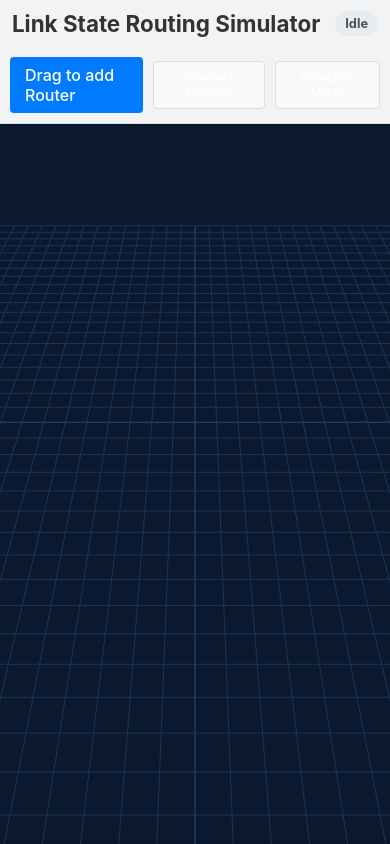
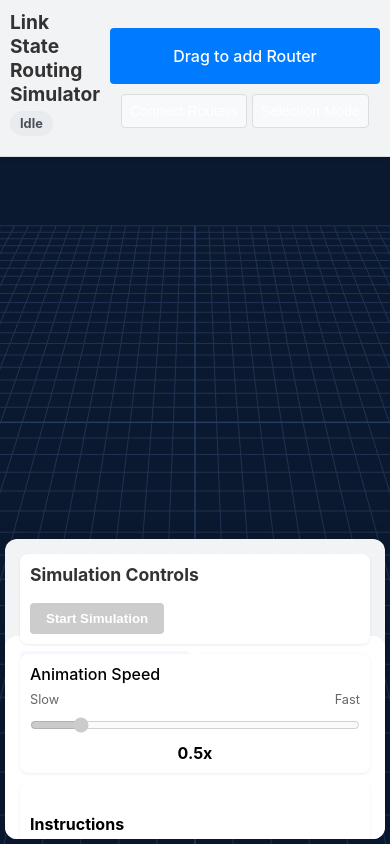
Before and after one commit to hemanth4646k/Link-State-Routing-Simulator, a React (Create React App) app: page / in a window 390 px wide. Built offline with nearby package versions, Linux system fonts and the light colour scheme.

Commit message:
working 3d perfectly with some ui improvements and next step is dynamic event handling

```diff
--- a/src/App.css
+++ b/src/App.css
@@ -48,7 +48,7 @@ main {
   left: 0;
   right: 0;
   bottom: 0;
-  background-color: #f9f9f9;
+  background-color: #0a192f;
   z-index: 1;
 }
 
@@ -57,30 +57,27 @@ main {
 }
 
 /* Panels must come above stage but below toolbox */
-.left-panel {
+.left-panel, .right-panel {
   position: absolute;
   top: 70px;
-  left: 10px;
-  width: 300px;
   bottom: 10px;
   z-index: 5;
   background-color: rgba(255, 255, 255, 0.95);
   border-radius: 8px;
   box-shadow: 0 4px 8px rgba(0, 0, 0, 0.1);
-  overflow: auto;
+  overflow: hidden;
+  display: flex;
+  flex-direction: column;
+}
+
+.left-panel {
+  left: 10px;
+  width: 300px;
 }
 
 .right-panel {
-  position: absolute;
-  top: 70px;
   right: 10px;
   width: 320px;
-  bottom: 10px;
-  z-index: 5;
-  background-color: rgba(255, 255, 255, 0.95);
-  border-radius: 8px;
-  box-shadow: 0 4px 8px rgba(0, 0, 0, 0.1);
-  overflow: auto;
 }
 
 /* Toolbox must come above everything */
@@ -153,10 +150,27 @@ main {
 }
 
 /* Control Panel styles */
-.control-panel-container {
-  padding: 15px;
+.control-panel-container, .lsdb-panel {
   height: 100%;
   overflow-y: auto;
+  scrollbar-width: thin;
+  padding: 15px;
+}
+
+.control-panel-container::-webkit-scrollbar,
+.lsdb-panel::-webkit-scrollbar {
+  width: 6px;
+}
+
+.control-panel-container::-webkit-scrollbar-track,
+.lsdb-panel::-webkit-scrollbar-track {
+  background: rgba(0, 0, 0, 0.05);
+}
+
+.control-panel-container::-webkit-scrollbar-thumb,
+.lsdb-panel::-webkit-scrollbar-thumb {
+  background: rgba(0, 0, 0, 0.2);
+  border-radius: 3px;
 }
 
 .panel-section {
@@ -485,7 +499,7 @@ input[type="range"] {
   padding: 2px 6px;
   border-radius: 10px;
   font-size: 12px;
-  box-shadow: 0 1px 3px rgba(0, 0, 0, 0.2);
+  box-shadow: 0 2px 8px rgba(0, 0, 0, 0.4);
   z-index: 2;
 }
 
@@ -568,7 +582,7 @@ input[type="range"] {
   box-shadow: 0 4px 12px rgba(0, 0, 0, 0.15);
 }
 
-/* Responsive adjustments */
+/* Improved responsive behavior */
 @media (max-width: 1200px) {
   .left-panel, .right-panel {
     width: 280px;
@@ -584,49 +598,156 @@ input[type="range"] {
 @media (max-width: 768px) {
   .toolbox {
     height: auto;
-    flex-direction: column;
     padding: 10px;
   }
 
   .toolbox-title {
+    flex-direction: column;
+    align-items: flex-start;
     margin-bottom: 10px;
+  }
+
+  .toolbox-title h1 {
+    font-size: 1.2rem;
+    margin-bottom: 5px;
+  }
+
+  .simulation-status-badge {
+    margin-left: 0;
   }
 
   .toolbox-actions {
     width: 100%;
+    flex-wrap: wrap;
     justify-content: center;
+    gap: 5px;
   }
 
+  .router-template {
+    width: 100%;
+    text-align: center;
+    margin-bottom: 5px;
+  }
+
+  /* Mobile panel handling - floating panels that can be toggled */
   .left-panel, .right-panel {
     position: fixed;
     top: auto;
-    bottom: 0;
-    left: 0;
-    right: 0;
-    width: 100%;
-    height: 300px;
-    border-radius: 8px 8px 0 0;
+    left: 5px;
+    right: 5px;
+    bottom: 5px;
+    width: auto;
+    max-height: 300px;
     z-index: 15;
-  }
-
-  .left-panel {
-    transform: translateY(100%);
-    transition: transform 0.3s ease;
-  }
-
-  .right-panel {
-    transform: translateY(100%);
-    transition: transform 0.3s ease;
-  }
-
-  .left-panel.active, .right-panel.active {
-    transform: translateY(0);
   }
 }
 
 /* 3D Scene Styling */
 canvas {
-  width: 100%;
-  height: 100%;
+  width: 100% !important;
+  height: 100% !important;
   display: block;
+  outline: none;
 }
+
+/* Adjust Router Node styling for better visibility */
+.router-node {
+  cursor: move;
+  user-select: none;
+  transition: transform 0.2s, box-shadow 0.2s;
+}
+
+/* Ensure link labels are visible over the dark background */
+.link-cost {
+  background-color: white;
+  padding: 2px 6px;
+  border-radius: 10px;
+  font-size: 12px;
+  box-shadow: 0 2px 8px rgba(0, 0, 0, 0.4);
+  z-index: 2;
+}
+
+/* Ensure router ID labels are visible */
+.router-id-label {
+  color: white;
+  font-weight: bold;
+  text-shadow: 0 0 4px #000;
+  pointer-events: none;
+}
+
+/* Add custom cursor for selection mode */
+.selection-mode-active {
+  cursor: pointer;
+}
+
+/* Responsive layout for different screen sizes */
+@media (max-width: 1200px) {
+  .simulator-container {
+    min-height: 500px;
+  }
+}
+
+@media (max-width: 992px) {
+  .simulator-container {
+    min-height: 450px;
+  }
+
+  .toolbox-title h1 {
+    font-size: 1.2rem;
+  }
+}
+
+@media (max-width: 768px) {
+  .simulator-container {
+    min-height: 350px;
+  }
+
+  /* Better mobile controls */
+  .toolbox button {
+    padding: 8px;
+    font-size: 0.9rem;
+  }
+
+  /* Mobile panels with tabs for switching */
+  .left-panel, .right-panel {
+    border-radius: 12px;
+    box-shadow: 0 -5px 15px rgba(0, 0, 0, 0.1);
+  }
+
+  /* Panel headers for mobile */
+  .panel-header {
+    padding: 10px;
+    display: flex;
+    justify-content: space-between;
+    align-items: center;
+    border-bottom: 1px solid rgba(0, 0, 0, 0.1);
+  }
+
+  .panel-header h3 {
+    margin: 0;
+    font-size: 1rem;
+  }
+
+  /* Reduced padding for mobile */
+  .panel-section {
+    padding: 10px;
+    margin-bottom: 10px;
+  }
+
+  /* Smaller font for mobile */
+  .instructions-list li {
+    font-size: 0.9rem;
+    margin-bottom: 5px;
+  }
+}
+
+/* Small screen portrait mode */
+@media (max-height: 700px) {
+  .simulator-container {
+    min-height: 300px;
+  }
+
+  .left-panel, .right-panel {
+    max-height: 250px;
+  }
+}
--- a/src/components/ControlPanel.js
+++ b/src/components/ControlPanel.js
@@ -53,7 +53,7 @@ const ControlPanel = ({
             </button>
           )}
 
-          {(isCompleted) && (
+          {isCompleted && (
             <button onClick={onResetSimulation} className="reset-button">
               Reset Simulation
             </button>
@@ -85,7 +85,8 @@ const ControlPanel = ({
       <div className="panel-section instructions">
         <h4>Instructions</h4>
         <ul className="instructions-list">
-          <li>Drag routers to position them</li>
+          <li>Drag routers to position them in 3D space</li>
+          <li>Use camera controls to rotate and zoom the view</li>
           <li>Click "Connect Routers" to add links</li>
           <li>Use "Selection Mode" to delete elements</li>
           <li>Start simulation to see routing in action</li>
--- a/src/components/ThreeScene.js
+++ b/src/components/ThreeScene.js
@@ -41,20 +41,16 @@ const Router = ({ id, position, isSelected, onClick, disabled, connectMode, onDr
     // Update mouse coordinates for raycaster
     raycaster.setFromCamera(mouse, camera);
 
-    // Create a drag plane at the router's height, aligned with the view
+    // Create a drag plane perpendicular to the camera direction
     const cameraDirection = new THREE.Vector3();
     camera.getWorldDirection(cameraDirection);
 
-    // If looking from directly above, use horizontal plane
-    if (Math.abs(cameraDirection.y) > 0.9) {
-      dragPlane.current.normal.set(0, 1, 0);
-    } else {
-      // Otherwise create a plane more aligned with the view
-      dragPlane.current.normal.set(cameraDirection.x, 0, cameraDirection.z).normalize();
-    }
+    // Use a plane perpendicular to the camera view for more intuitive dragging
+    dragPlane.current.normal.copy(cameraDirection);
 
-    // Set the plane to pass through the router
-    dragPlane.current.constant = -position[1];
+    // Position the plane at the router's position
+    const routerPosition = new THREE.Vector3(...position);
+    dragPlane.current.constant = -routerPosition.dot(cameraDirection);
 
     // Find the intersection with the plane
     const intersection = new THREE.Vector3();
@@ -85,11 +81,8 @@ const Router = ({ id, position, isSelected, onClick, disabled, connectMode, onDr
       // Calculate new position by subtracting the offset
       const newPosition = new THREE.Vector3().copy(intersection).sub(dragOffset.current);
 
-      // Keep the y-coordinate consistent
-      newPosition.y = position[1];
-
-      // Update position via parent component
-      onDrag(id, newPosition.x, newPosition.z);
+      // Update position via parent component with all coordinates
+      onDrag(id, newPosition.x, newPosition.y, newPosition.z);
     }
   };
 
@@ -471,7 +464,7 @@ const ThreeScene = ({
   };
 
   // Handle router drag
-  const handleRouterDrag = (id, x, z) => {
+  const handleRouterDrag = (id, x, y, z) => {
     if (onRouterDrag) {
       // Convert 3D coordinates back to 2D for the parent component
       const scale = 30;
@@ -479,6 +472,7 @@ const ThreeScene = ({
       const offsetY = 500;
 
       const x2D = x * scale + offsetX;
+      // Use z for the 2D y-coordinate since we're in a horizontal plane simulation
       const y2D = z * scale + offsetY;
 
       onRouterDrag(id, x2D, y2D);
```
